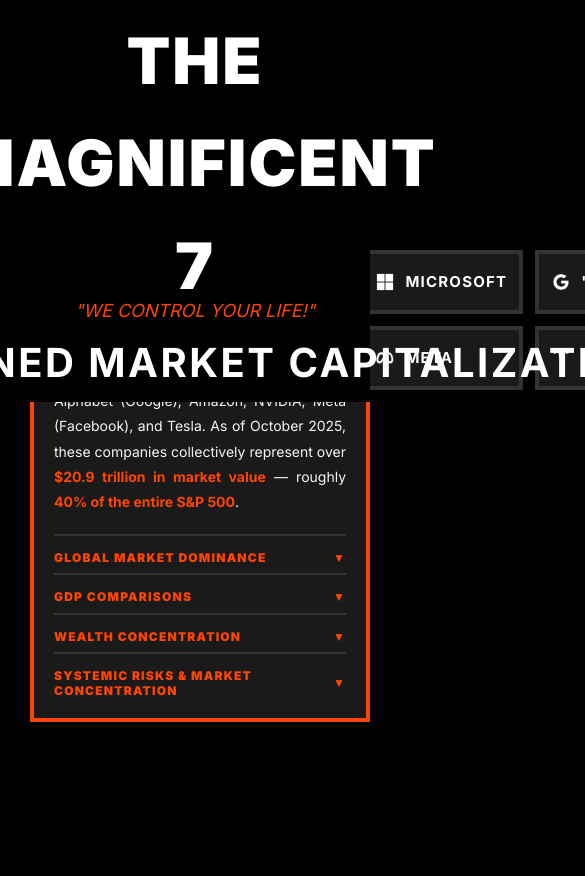
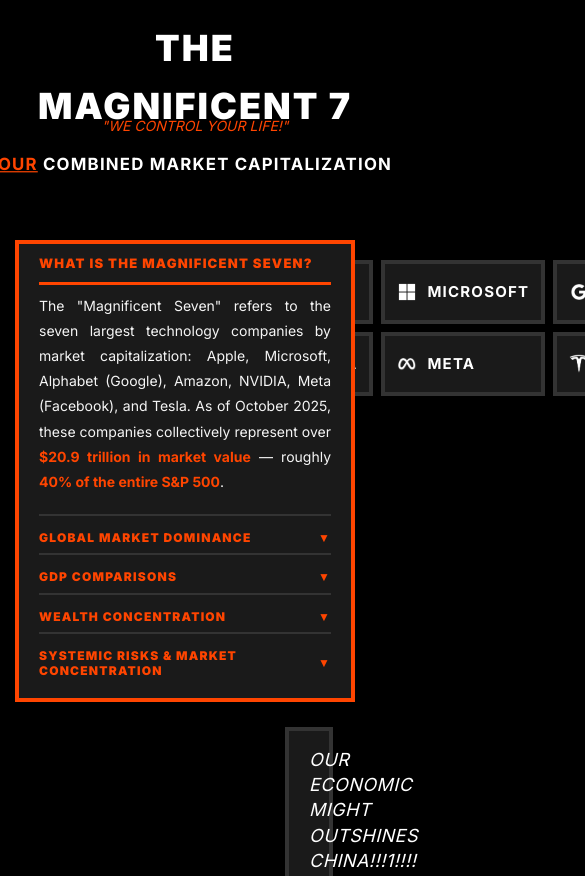
Before and after one commit to KarlFarts/Mag7Webpage, a plain HTML site: page index.html in a window 390 px wide. Shown: the top 876 px of the page, 585 px wide, since content can reach past the window. Drawn offline with nearby package versions, Linux system fonts and the light colour scheme.

Commit message:
Update script.js and style.css

```diff
--- a/script.js
+++ b/script.js
@@ -117,23 +117,30 @@
     infoContent.appendChild(companyItem);
 }
 
-// Initialize Chart
+// Global chart variable
+let chart;
+
+// Function to create chart for a specific company
+function createChart(company) {
     const ctx = document.getElementById('marketCapChart').getContext('2d');
-let chart = new Chart(ctx, {
+    const data = marketCapData[company];
+    const maxVal = Math.max(...data.data);
+
+    chart = new Chart(ctx, {
         type: 'line',
         data: {
-        labels: marketCapData.total.labels,
+            labels: data.labels,
             datasets: [{
-            label: 'Combined Market Cap',
-            data: marketCapData.total.data,
-            borderColor: marketCapData.total.color,
-            backgroundColor: hexToRgba(marketCapData.total.color, 0.1),
+                label: company === 'total' ? 'Combined Market Cap' : `${company.charAt(0).toUpperCase() + company.slice(1)} Market Cap`,
+                data: data.data,
+                borderColor: data.color,
+                backgroundColor: hexToRgba(data.color, 0.1),
                 borderWidth: 3,
                 tension: 0.4,
                 fill: true,
                 pointRadius: 6,
                 pointHoverRadius: 8,
-            pointBackgroundColor: marketCapData.total.color,
+                pointBackgroundColor: data.color,
                 pointBorderColor: '#000',
                 pointBorderWidth: 2,
                 spanGaps: false
@@ -186,14 +193,14 @@
             scales: {
                 y: {
                     beginAtZero: true,
-            max: 21,
+                    max: maxVal + 0.5,
                     ticks: {
                         color: '#ffffff',
                         font: { size: 10, weight: 'bold' },
                         callback: function(value) {
                             return '$' + (value * 1000000000000).toLocaleString();
                         },
-                stepSize: 3
+                        stepSize: maxVal > 10 ? 3 : 0.5
                     },
                     grid: {
                         color: '#333333',
@@ -220,9 +227,16 @@
             }
         }
     });
+}
+
+document.addEventListener('DOMContentLoaded', function() {
+    // Initialize chart with total data
+    createChart('total');
 
     // Button Click Handlers
     const buttons = document.querySelectorAll('.company-button');
+    console.log('Found buttons:', buttons.length);
+
     const dangerContents = document.querySelectorAll('.danger-content');
     const dangerTitle = document.getElementById('dangerTitle');
     const dynamicTitle = document.getElementById('dynamicTitle');
@@ -244,6 +258,7 @@
     buttons.forEach(button => {
         button.addEventListener('click', () => {
             const company = button.dataset.company;
+            console.log('Button clicked for company:', company);
 
             buttons.forEach(btn => btn.classList.remove('active'));
             button.classList.add('active');
@@ -251,12 +266,13 @@
             dangerContents.forEach(content => content.classList.remove('active'));
             document.getElementById(`danger-${company}`).classList.add('active');
 
-        const data = marketCapData[company];
-        chart.data.labels = data.labels;
-        chart.data.datasets[0].data = data.data;
-        chart.data.datasets[0].borderColor = data.color;
-        chart.data.datasets[0].backgroundColor = hexToRgba(data.color, 0.1);
-        chart.data.datasets[0].pointBackgroundColor = data.color;
+            // Destroy existing chart and create new one with company data
+            console.log('Before chart destroy/update');
+            if (chart) {
+                chart.destroy();
+            }
+            createChart(company);
+            console.log('After chart creation for:', company);
 
             updateInfoBox(company);
 
@@ -271,15 +287,6 @@
                 watermark.classList.remove('white-filter');
             }
 
-        // Update y-axis scaling based on company
-        if (company === 'total') {
-            chart.options.scales.y.max = 21;
-            chart.options.scales.y.ticks.stepSize = 3;
-        } else {
-            delete chart.options.scales.y.max;
-            chart.options.scales.y.ticks.stepSize = 0.5;
-        }
-
             if (company === 'total') {
                 dynamicTitle.innerHTML = '<span class="stock-code">OUR</span> Combined Market Capitalization';
                 dangerTitle.textContent = '▼ WHAT IS THE MAGNIFICENT SEVEN?';
@@ -289,8 +296,6 @@
                 const companyName = button.querySelector('.button-name').textContent;
                 dangerTitle.textContent = `▼ RISKS & DANGERS: ${companyName.toUpperCase()}`;
             }
-
-        chart.update('active');
         });
     });
 
@@ -312,3 +317,4 @@
     // Initialize watermark with white skull logo for default total view
     watermark.src = 'assets/WHITE skull cash logo.png';
     watermark.classList.add('visible');
+});
--- a/style.css
+++ b/style.css
@@ -19,7 +19,6 @@
     background: #000000;
     color: #ffffff;
     overflow-x: hidden;
-    min-width: 1200px;
 }
 
 .header {
@@ -476,6 +475,12 @@
     letter-spacing: 1px;
 }
 
+@media (min-width: 1201px) {
+    body {
+        min-width: 1200px;
+    }
+}
+
 @media (max-width: 1200px) {
     body {
         min-width: auto;
@@ -485,13 +490,15 @@
         position: static;
         width: 100%;
         max-width: 1200px;
-        margin: 30px auto;
+        margin: 20px auto 30px auto;
+        padding: 20px;
     }
 
     .buttons-container {
         display: grid;
         grid-template-columns: repeat(4, 1fr);
-        gap: 12px;
+        gap: 8px;
+        padding: 0 10px;
     }
 
     .button-icon img {
@@ -500,21 +507,49 @@
     }
 
     .content-area {
-        margin-left: auto;
-        margin-right: auto;
-        max-width: 1200px;
+        margin: 20px auto 40px auto;
+        max-width: 100%;
+        padding: 0 20px;
+        box-sizing: border-box;
     }
 
     .explainer-box {
         position: relative;
-        width: 100%;
+        width: calc(100% - 40px);
         max-width: 100%;
-        margin-top: 40px;
+        margin: 20px auto 40px auto;
+        left: 0;
+        right: 0;
+        max-height: none;
     }
 
     .header {
         margin-left: 0;
         margin-right: 0;
+        padding: 20px 10px;
+    }
+
+    .title h1 {
+        font-size: 36px;
+    }
+
+    .title h2 {
+        font-size: 14px;
+    }
+
+    .chart-title {
+        font-size: 14px;
+        transform: scale(1.2);
+        margin-bottom: 10px;
+        margin-top: 15px;
+    }
+
+    .chart-container {
+        height: 300px;
+    }
+
+    .watermark {
+        width: 200px;
     }
 }
 
```
Lines whose indentation alone changed are shown as unchanged.
